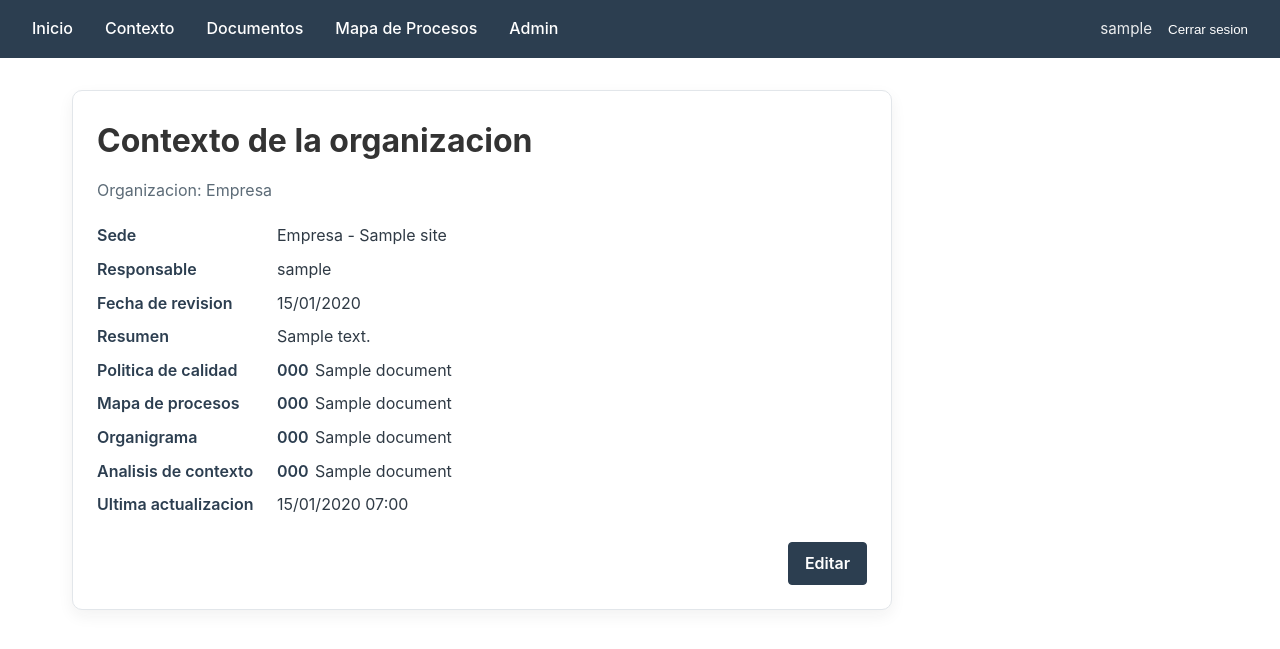
After one commit to luciaf17/iso9001_mvp, a Django app: page /context/ in a window 1280 px wide. The commit adds this page. Shown: the top 649 px of the page. Run offline with Django 5.2, Linux system fonts and the light colour scheme; a user stored in the database is signed in; data comes from the database, SQL or seed files in the repository; tables that the repository leaves empty hold one stand-in row (values such as "Sample post"); some libraries are stand-ins or nearby versions.

Commit message:
Se agrega contexto

```diff
--- a/apps/core/models.py
+++ b/apps/core/models.py
@@ -197,3 +197,80 @@ class AuditEvent(models.Model):
     def __str__(self):
         actor_name = self.actor.username if self.actor else "Sistema"
         return f"{actor_name} - {self.action} - {self.object_type}#{self.object_id}"
+
+
+class OrganizationContext(models.Model):
+    organization = models.OneToOneField(
+        Organization,
+        on_delete=models.PROTECT,
+        related_name="context",
+        verbose_name="Organizacion",
+    )
+    site = models.ForeignKey(
+        Site,
+        on_delete=models.SET_NULL,
+        null=True,
+        blank=True,
+        related_name="organization_contexts",
+        verbose_name="Sede",
+    )
+    owner = models.ForeignKey(
+        settings.AUTH_USER_MODEL,
+        on_delete=models.SET_NULL,
+        null=True,
+        blank=True,
+        related_name="organization_contexts",
+        verbose_name="Responsable",
+    )
+    review_date = models.DateField(
+        null=True,
+        blank=True,
+        verbose_name="Fecha de revision",
+    )
+    summary = models.TextField(
+        blank=True,
+        verbose_name="Resumen",
+    )
+    quality_policy_doc = models.ForeignKey(
+        "docs.Document",
+        on_delete=models.SET_NULL,
+        null=True,
+        blank=True,
+        related_name="context_quality_policy",
+        verbose_name="Politica de calidad",
+    )
+    process_map_doc = models.ForeignKey(
+        "docs.Document",
+        on_delete=models.SET_NULL,
+        null=True,
+        blank=True,
+        related_name="context_process_map",
+        verbose_name="Mapa de procesos",
+    )
+    org_chart_doc = models.ForeignKey(
+        "docs.Document",
+        on_delete=models.SET_NULL,
+        null=True,
+        blank=True,
+        related_name="context_org_chart",
+        verbose_name="Organigrama",
+    )
+    context_analysis_doc = models.ForeignKey(
+        "docs.Document",
+        on_delete=models.SET_NULL,
+        null=True,
+        blank=True,
+        related_name="context_analysis",
+        verbose_name="Analisis de contexto",
+    )
+    updated_at = models.DateTimeField(
+        auto_now=True,
+        verbose_name="Actualizado",
+    )
+
+    class Meta:
+        verbose_name = "Contexto de la organizacion"
+        verbose_name_plural = "Contextos de la organizacion"
+
+    def __str__(self):
+        return f"Contexto - {self.organization}"
--- /dev/null
+++ b/apps/core/urls.py
@@ -0,0 +1,10 @@
+from django.urls import path
+
+from apps.core.views import context_detail, context_edit
+
+app_name = "core"
+
+urlpatterns = [
+    path("context/", context_detail, name="context_detail"),
+    path("context/edit/", context_edit, name="context_edit"),
+]
--- /dev/null
+++ b/apps/core/utils.py
@@ -0,0 +1,8 @@
+def can_edit_context(user):
+    if user is None:
+        return False
+
+    if getattr(user, "is_superuser", False):
+        return True
+
+    return user.groups.filter(name__in=["Admin", "Calidad"]).exists()
--- a/apps/core/views.py
+++ b/apps/core/views.py
@@ -1,6 +1,14 @@
+from django.contrib import messages
+from django.contrib.auth import get_user_model
 from django.contrib.auth.decorators import login_required
 from django.contrib.auth.views import LogoutView
-from django.shortcuts import render
+from django.shortcuts import redirect, render
+
+from apps.core.forms import OrganizationContextForm
+from apps.core.models import Organization, OrganizationContext, Site
+from apps.core.services import log_audit_event
+from apps.core.utils import can_edit_context
+from apps.docs.models import Document
 
 
 @login_required
@@ -10,3 +18,71 @@ def home(request):
 
 class LogoutAllowGetView(LogoutView):
 	http_method_names = ["get", "post", "head", "options"]
+
+
+@login_required
+def context_detail(request):
+	organization = Organization.objects.filter(is_active=True).first() or Organization.objects.first()
+	if organization is None:
+		messages.error(request, "No hay organizacion activa.")
+		return redirect("home")
+
+	context_obj, _ = OrganizationContext.objects.get_or_create(organization=organization)
+	can_edit = can_edit_context(request.user)
+
+	return render(
+		request,
+		"context/detail.html",
+		{
+			"context_obj": context_obj,
+			"organization": organization,
+			"can_edit": can_edit,
+		},
+	)
+
+
+@login_required
+def context_edit(request):
+	organization = Organization.objects.filter(is_active=True).first() or Organization.objects.first()
+	if organization is None:
+		messages.error(request, "No hay organizacion activa.")
+		return redirect("home")
+
+	context_obj, _ = OrganizationContext.objects.get_or_create(organization=organization)
+	can_edit = can_edit_context(request.user)
+	if not can_edit:
+		messages.error(request, "No tiene permisos para editar el contexto.")
+		return redirect("core:context_detail")
+
+	User = get_user_model()
+	form = OrganizationContextForm(request.POST or None, instance=context_obj)
+	form.fields["site"].queryset = Site.objects.filter(organization=organization, is_active=True)
+	form.fields["owner"].queryset = User.objects.filter(is_active=True)
+	form.fields["quality_policy_doc"].queryset = Document.objects.filter(is_active=True)
+	form.fields["process_map_doc"].queryset = Document.objects.filter(is_active=True)
+	form.fields["org_chart_doc"].queryset = Document.objects.filter(is_active=True)
+	form.fields["context_analysis_doc"].queryset = Document.objects.filter(is_active=True)
+
+	if request.method == "POST" and form.is_valid():
+		context_obj = form.save()
+		log_audit_event(
+			actor=request.user,
+			action="core.context.updated",
+			instance=context_obj,
+			metadata={
+				"organization_id": organization.id,
+				"site_id": context_obj.site_id,
+			},
+		)
+		messages.success(request, "Contexto actualizado correctamente.")
+		return redirect("core:context_detail")
+
+	return render(
+		request,
+		"context/edit.html",
+		{
+			"form": form,
+			"organization": organization,
+			"context_obj": context_obj,
+		},
+	)
--- a/apps/docs/templates/base.html
+++ b/apps/docs/templates/base.html
@@ -34,6 +34,7 @@
         <div class="nav-bar">
             <ul>
                 <li><a href="{% url 'home' %}">Inicio</a></li>
+                <li><a href="{% url 'core:context_detail' %}">Contexto</a></li>
                 <li><a href="{% url 'docs:docs_list' %}">Documentos</a></li>
                 <li><a href="{% url 'org:process_map' %}">Mapa de Procesos</a></li>
                 <li><a href="/admin/">Admin</a></li>
--- a/config/urls.py
+++ b/config/urls.py
@@ -9,6 +9,7 @@ urlpatterns = [
     path("", home, name="home"),
     path("accounts/logout/", LogoutAllowGetView.as_view(), name="logout"),
     path("accounts/", include("django.contrib.auth.urls")),
+    path("", include(("apps.core.urls", "core"), namespace="core")),
     path("admin/", admin.site.urls),
     path("docs/", include("apps.docs.urls", namespace="docs")),
     path("org/", include(("apps.org.urls", "org"), namespace="org")),
--- /dev/null
+++ b/templates/context/detail.html
@@ -0,0 +1,106 @@
+{% extends "base.html" %}
+
+{% block title %}Contexto de la organizacion{% endblock %}
+
+{% block extra_css %}
+<style>
+    .context-card { max-width: 820px; background: #ffffff; border: 1px solid #e2e6ea; border-radius: 10px; padding: 1.5rem; box-shadow: 0 6px 16px rgba(33, 37, 41, 0.06); }
+    .context-card h1 { margin-bottom: 0.75rem; }
+    .context-meta { margin-bottom: 1.25rem; color: #5c6b77; }
+    .context-grid { display: grid; grid-template-columns: 160px 1fr; gap: 0.5rem 1.25rem; }
+    .context-label { font-weight: 600; color: #2c3e50; }
+    .context-value { color: #2f3a45; }
+    .context-actions { display: flex; justify-content: flex-end; margin-top: 1.5rem; }
+    .context-actions a { padding: 0.5rem 1rem; border: 1px solid #2c3e50; background: #2c3e50; color: #fff; border-radius: 4px; text-decoration: none; font-weight: 600; }
+    .context-actions a:hover { opacity: 0.9; }
+    .context-doc { display: flex; gap: 0.4rem; align-items: baseline; flex-wrap: wrap; }
+    .context-doc a { color: #2c3e50; text-decoration: none; font-weight: 600; }
+    .context-doc a:hover { text-decoration: underline; }
+    .readonly-note { margin-top: 1rem; color: #5c6b77; font-size: 0.95rem; }
+</style>
+{% endblock %}
+
+{% block content %}
+<div class="context-card">
+    <h1>Contexto de la organizacion</h1>
+    <div class="context-meta">Organizacion: {{ organization.name }}</div>
+    <div class="context-grid">
+        <div class="context-label">Sede</div>
+        <div class="context-value">{{ context_obj.site|default:"No asignado" }}</div>
+
+        <div class="context-label">Responsable</div>
+        <div class="context-value">{{ context_obj.owner|default:"No asignado" }}</div>
+
+        <div class="context-label">Fecha de revision</div>
+        <div class="context-value">{{ context_obj.review_date|date:"d/m/Y"|default:"No asignado" }}</div>
+
+        <div class="context-label">Resumen</div>
+        <div class="context-value">
+            {% if context_obj.summary %}
+            {{ context_obj.summary|linebreaksbr }}
+            {% else %}
+            No asignado
+            {% endif %}
+        </div>
+
+        <div class="context-label">Politica de calidad</div>
+        <div class="context-value">
+            {% if context_obj.quality_policy_doc %}
+            <div class="context-doc">
+                <a href="{% url 'docs:docs_detail' context_obj.quality_policy_doc.id %}">{{ context_obj.quality_policy_doc.code }}</a>
+                <span>{{ context_obj.quality_policy_doc.title }}</span>
+            </div>
+            {% else %}
+            No asignado
+            {% endif %}
+        </div>
+
+        <div class="context-label">Mapa de procesos</div>
+        <div class="context-value">
+            {% if context_obj.process_map_doc %}
+            <div class="context-doc">
+                <a href="{% url 'docs:docs_detail' context_obj.process_map_doc.id %}">{{ context_obj.process_map_doc.code }}</a>
+                <span>{{ context_obj.process_map_doc.title }}</span>
+            </div>
+            {% else %}
+            No asignado
+            {% endif %}
+        </div>
+
+        <div class="context-label">Organigrama</div>
+        <div class="context-value">
+            {% if context_obj.org_chart_doc %}
+            <div class="context-doc">
+                <a href="{% url 'docs:docs_detail' context_obj.org_chart_doc.id %}">{{ context_obj.org_chart_doc.code }}</a>
+                <span>{{ context_obj.org_chart_doc.title }}</span>
+            </div>
+            {% else %}
+            No asignado
+            {% endif %}
+        </div>
+
+        <div class="context-label">Analisis de contexto</div>
+        <div class="context-value">
+            {% if context_obj.context_analysis_doc %}
+            <div class="context-doc">
+                <a href="{% url 'docs:docs_detail' context_obj.context_analysis_doc.id %}">{{ context_obj.context_analysis_doc.code }}</a>
+                <span>{{ context_obj.context_analysis_doc.title }}</span>
+            </div>
+            {% else %}
+            No asignado
+            {% endif %}
+        </div>
+
+        <div class="context-label">Ultima actualizacion</div>
+        <div class="context-value">{{ context_obj.updated_at|date:"d/m/Y H:i" }}</div>
+    </div>
+
+    {% if can_edit %}
+    <div class="context-actions">
+        <a href="{% url 'core:context_edit' %}">Editar</a>
+    </div>
+    {% else %}
+    <div class="readonly-note">Solo Admin/Calidad pueden editar este contexto.</div>
+    {% endif %}
+</div>
+{% endblock %}
--- a/templates/home.html
+++ b/templates/home.html
@@ -28,6 +28,11 @@
         <a href="{% url 'org:process_map' %}">Ir al Mapa</a>
     </div>
     <div class="home-card">
+        <h2>Contexto</h2>
+        <p>Ver y actualizar el contexto de la organizacion.</p>
+        <a href="{% url 'core:context_detail' %}">Ir al Contexto</a>
+    </div>
+    <div class="home-card">
         <h2>Administracion</h2>
         <p>Panel administrativo del sistema.</p>
         <a href="/admin/">Ir al Admin</a>
```
Also changed, not shown: apps/core/forms.py (+19 -1 lines), apps/docs/tests/test_models.py (+12 -2 lines), apps/docs/tests/test_services.py (+12 -2 lines), templates/context/edit.html (added, +39 -0 lines), apps/core/migrations/0005_organizationcontext.py (added), apps/core/migrations/0006_organizationcontext_documents.py (added).
